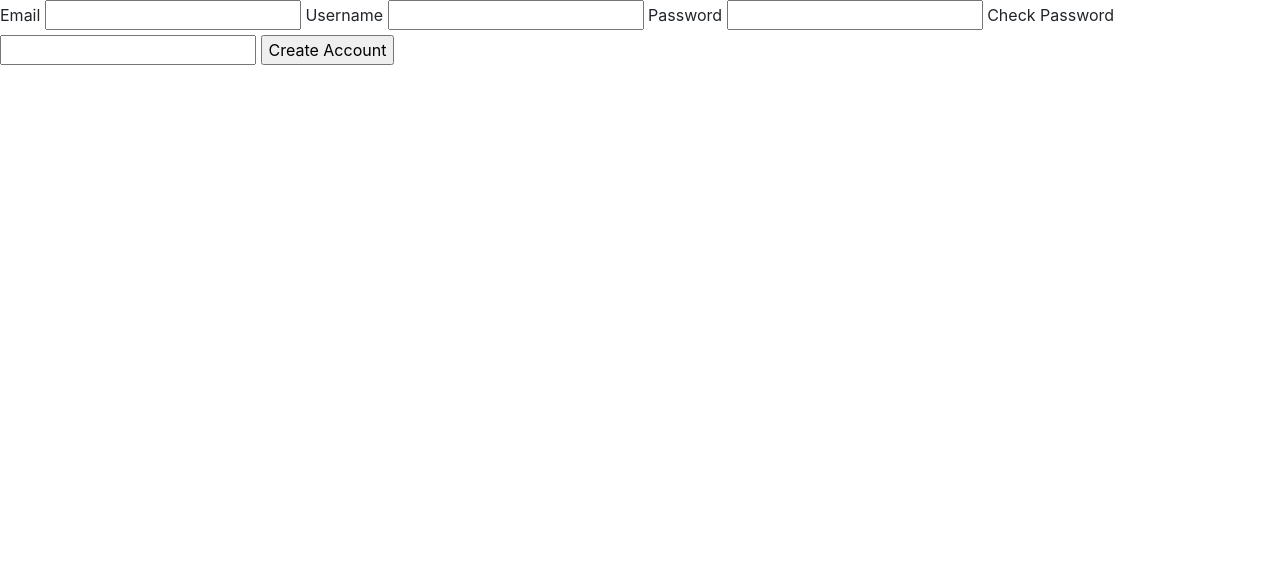
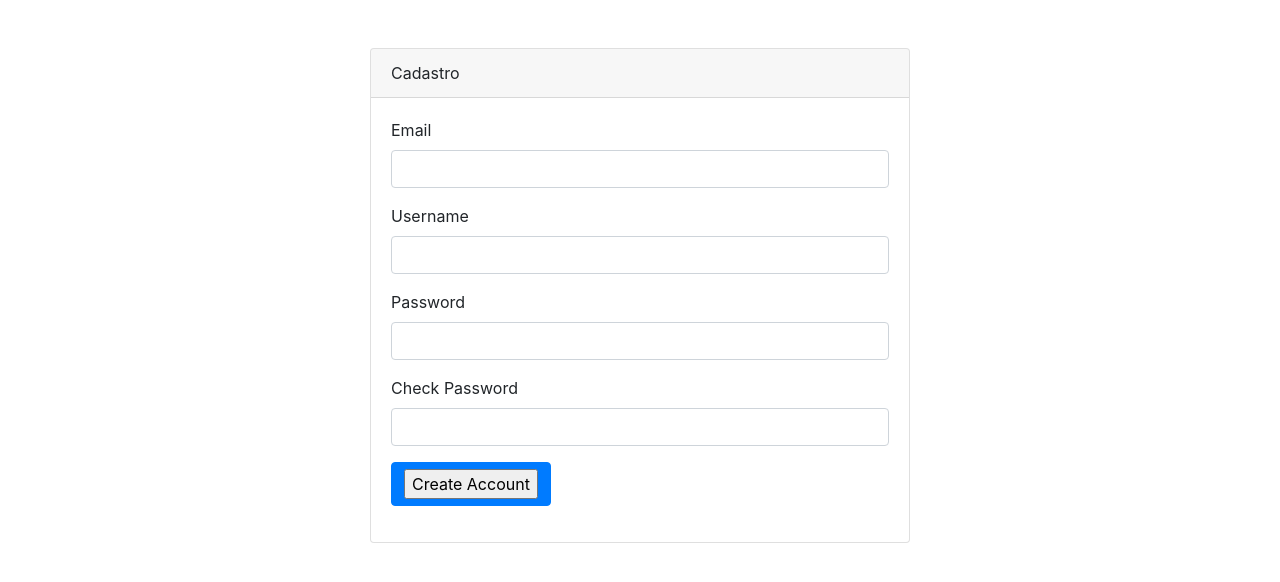
Before and after one commit to matbmotta/codigo-e-aulas-rede-social-simples, a Flask app: page /new in a window 1280 px wide. Shown: the top 582 px of the page. Run offline with Flask 3, Linux system fonts and the light colour scheme; some libraries are stand-ins or nearby versions.

Commit message:
FEAT: Ajuste de layout do login e cadastro

```diff
--- a/projetoTumbrl/tumbrl/templates/new.html
+++ b/projetoTumbrl/tumbrl/templates/new.html
@@ -1,21 +1,42 @@
 {% extends "perry.html" %}
 
 {% block body %}
-<form method="POST">
-    {{ form.csrf_token }}
+<div class="container">
+    <div class="row justify-content-center mt-5">
+        <div class="col-md-6">
+            <div class="card">
+                <div class="card-header">Cadastro</div>
+                <div class="card-body">
+                    <form method="POST">
+                        {{ form.csrf_token }}
 
-    {{ form.email.label() }}
-    {{ form.email() }}
+                        <div class="form-group">
+                            {{ form.email.label(class="form-control-label") }}
+                            {{ form.email(class="form-control") }}
+                        </div>
 
-    {{ form.usarname.label() }}
-    {{ form.usarname() }}
+                        <div class="form-group">
+                            {{ form.usarname.label(class="form-control-label") }}
+                            {{ form.usarname(class="form-control") }}
+                        </div>
 
-    {{ form.password.label() }}
-    {{ form.password() }}
+                        <div class="form-group">
+                            {{ form.password.label(class="form-control-label") }}
+                            {{ form.password(class="form-control") }}
+                        </div>
 
-    {{ form.checkPassword.label() }}
-    {{ form.checkPassword() }}
+                        <div class="form-group">
+                            {{ form.checkPassword.label(class="form-control-label") }}
+                            {{ form.checkPassword(class="form-control") }}
+                        </div>
 
-    {{ form.btn() }}
-</form>
+                        <div class="form-group">
+                            <button type="submit" class="btn btn-primary">{{ form.btn() }}</button>
+                        </div>
+                    </form>
+                </div>
+            </div>
+        </div>
+    </div>
+</div>
 {% endblock %}
```
Also changed, not shown: projetoTumbrl/tumbrl/templates/home.html (+21 -14 lines).
